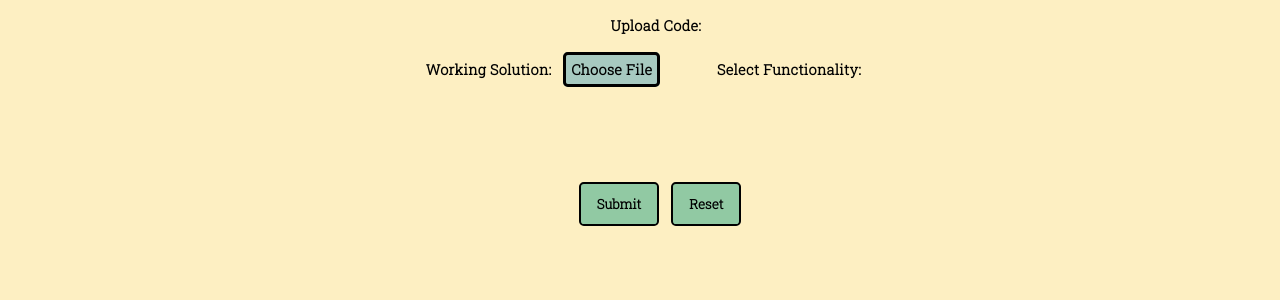
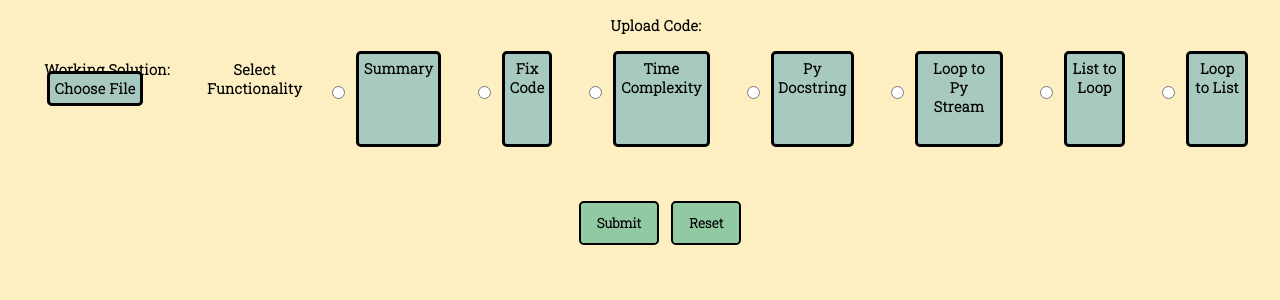
Before and after one commit to ADSteele916/nwhacks2022, a Flask app: page /student in a window 1280 px wide. Shown: the part 96-396 px from the top of the page. Run offline with Flask 2, Linux system fonts and the light colour scheme.

Commit message:
added radio buttons

```diff
--- a/static/assets/main.css
+++ b/static/assets/main.css
@@ -228,21 +228,3 @@ ul#menu li {
 
 
 /*Drop down menu*/
-.dropdown {
-    position: relative;
-    display: inline-block;
-}
-
-.dropdown-content {
-    display: none;
-    position: absolute;
-    background-color: #f9f9f9;
-    min-width: 160px;
-    box-shadow: 0px 8px 16px 0px rgba(0,0,0,0.2);
-    padding: 12px 16px;
-    z-index: 1;
-}
-
-.dropdown:hover .dropdown-content {
-    display: block;
-}
--- a/templates/student.html
+++ b/templates/student.html
@@ -34,7 +34,30 @@
                         id="1" class="file-upload" style="display:none;"/>
                         <p></p>
                     </div>
-                    <div style="padding: 25px 25px">Select Functionality: </div>
+                    <div style="padding: 25px 25px">
+                        Select Functionality
+                    </div>
+                    <input type="radio" id="sum" name="functions">
+                    <label for="sum">Summary</label><br>
+
+                    <input type="radio" id="fix" name="functions">
+                    <label for="fix">Fix Code</label><br>
+
+                    <input type="radio" id="time" name="functions">
+                    <label for="time">Time Complexity</label>
+
+                    <input type="radio" id="dosctring" name="functions">
+                    <label for="docstring">Py Docstring</label>
+
+                    <input type="radio" id="stream" name="functions">
+                    <label for="stream">Loop to Py Stream</label>
+
+                    <input type="radio" id="list" name="functions">
+                    <label for="list">List to Loop</label>
+
+                    <input type="radio" id="loop" name="functions">
+                    <label for="loop">Loop to List</label>
+
                 </div>
             </div>
 
```
